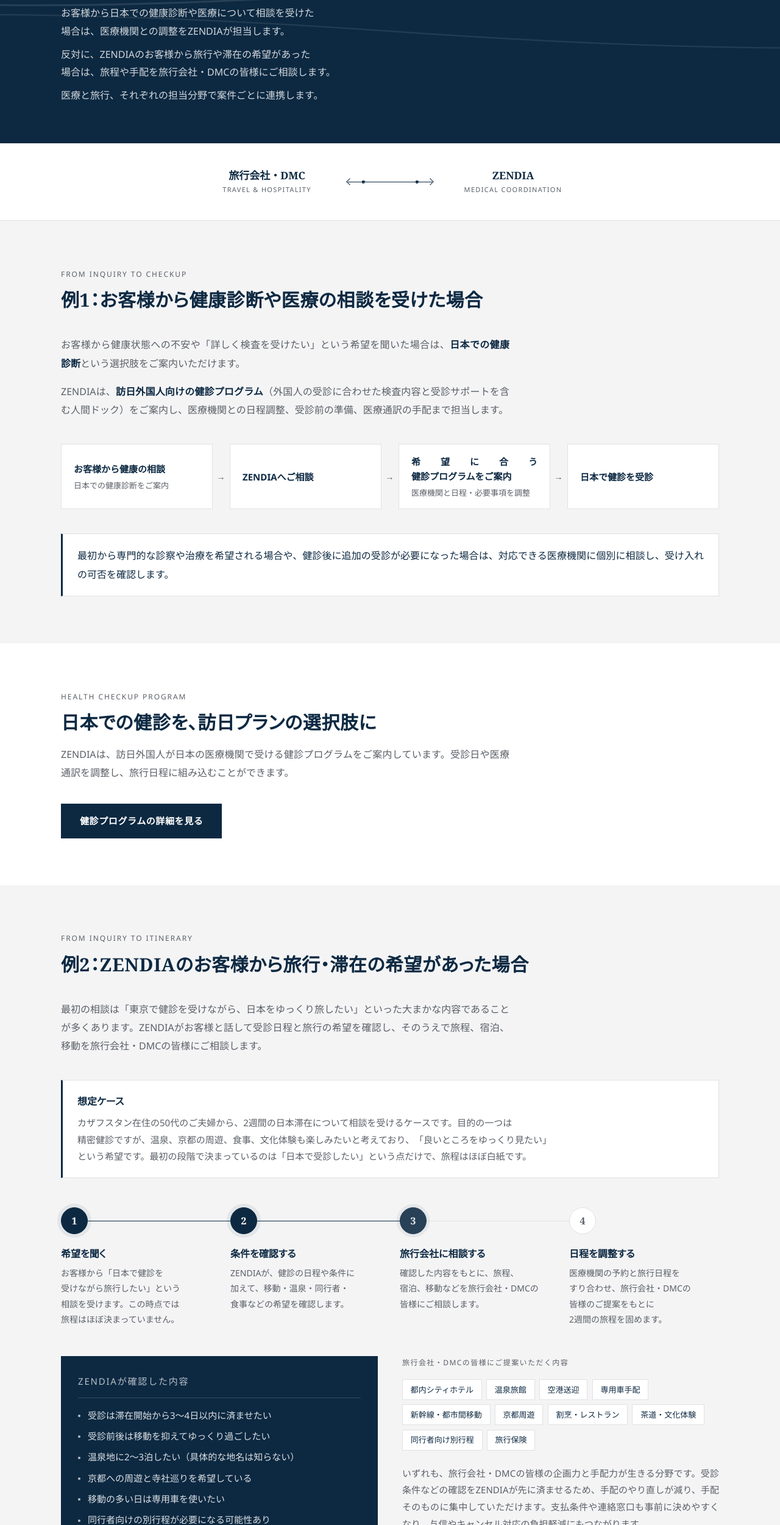
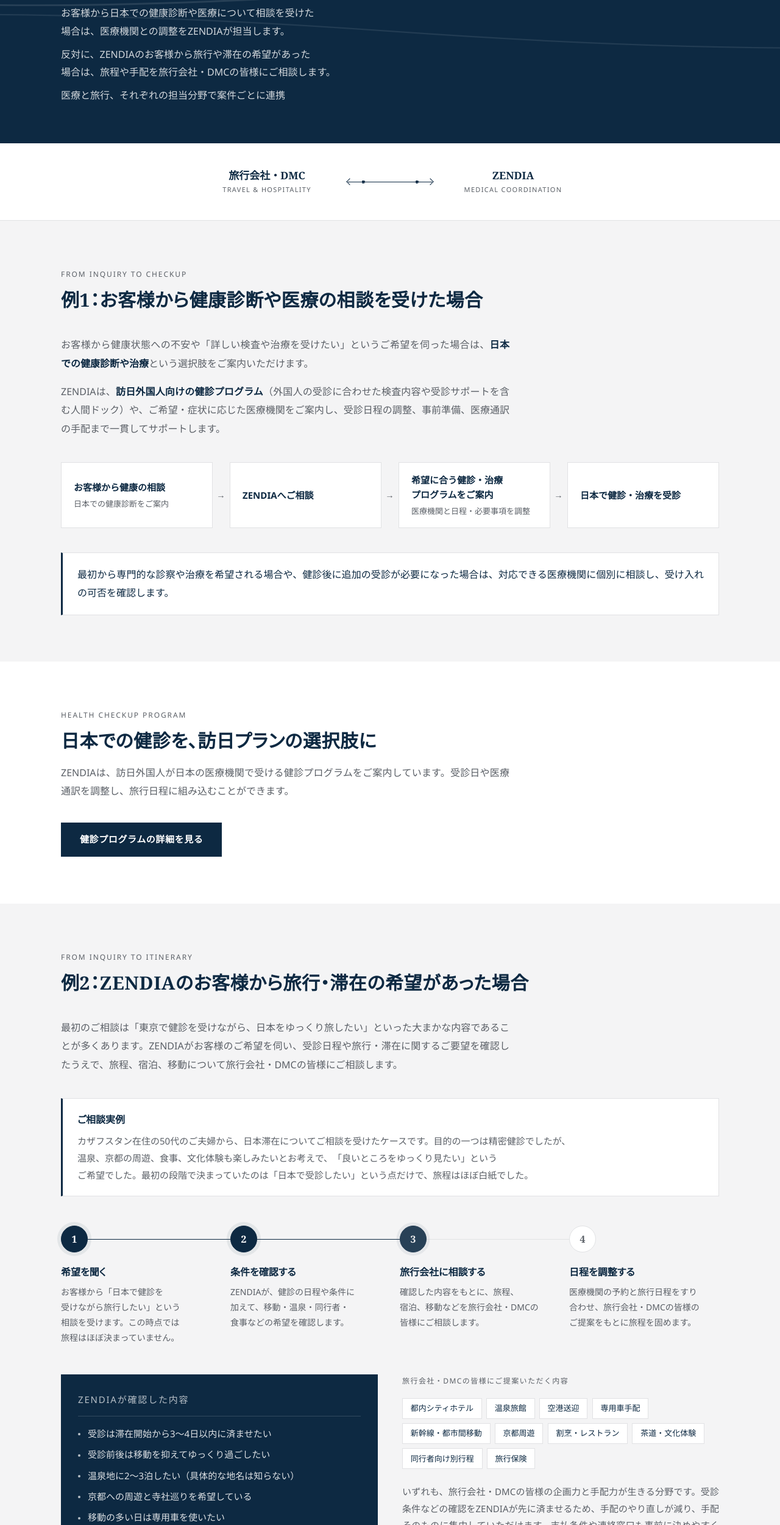
Before and after one commit to zendia0602/zendia-corporate, a plain HTML site: page travel-partners/index.html in a window 1280 px wide. Shown: the part 299-2800 px from the top of the page at 61% size. Drawn offline with Linux system fonts and the light colour scheme.

Commit message:
Update travel-partners copy for treatment and general tourism partnerships
Add treatment to the medical flow, rename the case to a real inquiry with
consistent past tense, drop the two-week framing, add a note on general
sightseeing products for Kazakhstan direct flights, add French to the
supported languages, and refresh the meta description.

Co-Authored-By: Claude Opus 5.5 <noreply@anthropic.com>

```diff
--- a/travel-partners/index.html
+++ b/travel-partners/index.html
@@ -4,7 +4,7 @@
 <meta charset="UTF-8">
 <meta name="viewport" content="width=device-width, initial-scale=1.0">
 <title>旅行会社の方へ | 株式会社ゼンディア（ZENDIA Inc.）</title>
-<meta name="description" content="ZENDIAが旅行会社様と連携する際の役割・担当範囲・連携内容についてご説明します。医療旅行プログラムの設計をお考えの旅行会社様は、ご相談ください。">
+<meta name="description" content="医療分野の専門性を持つZENDIAが、旅行会社・DMCの皆様とのB2B連携についてご説明します。訪日外国人の健診・治療の受診調整に加え、医療を伴わない一般観光のパッケージツアーやゴールデンルートの周遊旅行についても、協業のご相談を承ります。">
 <link rel="canonical" href="https://zendia.co.jp/travel-partners/">
 <link rel="stylesheet" href="../style.css?v=20261106f">
 </head>
@@ -52,10 +52,10 @@
     </div>
     <div class="page-hero-inner">
       <p class="page-hero-eyebrow reveal"><span class="pt-nobr">旅行会社・DMC</span>の皆様へ</p>
-      <h1 class="page-hero-title reveal reveal-delay-1">医療と旅行、<wbr>それぞれの<wbr>専門性で<wbr>訪日顧客を<wbr>支える。</h1>
+      <h1 class="page-hero-title reveal reveal-delay-1">医療と旅行の<wbr>専門性で<wbr>訪日顧客を<wbr>サポート</h1>
       <p class="page-hero-lead reveal reveal-delay-1 pt-balance">お客様から日本での<wbr>健康診断や<wbr>医療に<wbr>ついて<wbr>相談を<wbr>受けた<wbr>場合は、<wbr>医療機関との<wbr>調整を<wbr>ZENDIAが<wbr>担当します。</p>
       <p class="page-hero-lead reveal reveal-delay-1 pt-balance">反対に、ZENDIAの<wbr>お客様から<wbr>旅行や<wbr>滞在の<wbr>希望が<wbr>あった<wbr>場合は、<wbr>旅程や<wbr>手配を<wbr><span class="pt-nobr">旅行会社・DMC</span>の<wbr>皆様に<wbr>ご相談します。</p>
-      <p class="page-hero-lead reveal reveal-delay-1 pt-balance">医療と旅行、<wbr>それぞれの<wbr>担当分野で<wbr>案件ごとに<wbr>連携します。</p>
+      <p class="page-hero-lead reveal reveal-delay-1 pt-balance">医療と旅行、<wbr>それぞれの<wbr>担当分野で<wbr>案件ごとに<wbr>連携</p>
     </div>
   </section>
 
@@ -84,15 +84,15 @@
         <h2 class="section-title" id="example1-heading">例1：お客様から<wbr>健康診断や<wbr>医療の<wbr>相談を<wbr>受けた<wbr>場合</h2>
       </div>
       <div class="pt-prose reveal">
-        <p>お客様から健康状態への不安や「詳しく検査を受けたい」という希望を聞いた場合は、<strong>日本での健康診断</strong>という選択肢をご案内いただけます。</p>
-        <p>ZENDIAは、<strong>訪日外国人向けの健診プログラム</strong>（外国人の受診に合わせた検査内容と受診サポートを含む人間ドック）をご案内し、医療機関との日程調整、受診前の準備、医療通訳の手配まで担当します。</p>
+        <p>お客様から健康状態への不安や「詳しい検査や治療を受けたい」というご希望を伺った場合は、<strong>日本での健康診断や治療</strong>という選択肢をご案内いただけます。</p>
+        <p>ZENDIAは、<strong>訪日外国人向けの健診プログラム</strong>（外国人の受診に合わせた検査内容や受診サポートを含む人間ドック）や、ご希望・症状に応じた医療機関をご案内し、受診日程の調整、事前準備、医療通訳の手配まで一貫してサポートします。</p>
       </div>
 
       <ol class="pt-steps reveal" aria-label="ご相談から受診までの流れ">
         <li class="pt-step">お客様から<wbr>健康の相談<small>日本での<wbr>健康診断を<wbr>ご案内</small></li>
         <li class="pt-step">ZENDIAへご相談</li>
-        <li class="pt-step">希望に合う<wbr>健診プログラムを<wbr>ご案内<small>医療機関と<wbr>日程・<wbr>必要事項を<wbr>調整</small></li>
-        <li class="pt-step">日本で健診を受診</li>
+        <li class="pt-step" style="text-align: left;">希望に合う<wbr>健診・治療<wbr>プログラムを<wbr>ご案内<small>医療機関と<wbr>日程・<wbr>必要事項を<wbr>調整</small></li>
+        <li class="pt-step">日本で<wbr>健診・治療を<wbr>受診</li>
       </ol>
 
       <div class="pt-note reveal">
@@ -121,12 +121,12 @@
         <h2 class="section-title" id="example2-heading">例2：ZENDIAの<wbr>お客様から<wbr>旅行・<wbr>滞在の<wbr>希望が<wbr>あった<wbr>場合</h2>
       </div>
       <div class="pt-prose reveal">
-        <p>最初の相談は「東京で健診を受けながら、日本をゆっくり旅したい」といった大まかな内容であることが多くあります。ZENDIAがお客様と話して受診日程と旅行の希望を確認し、そのうえで旅程、宿泊、移動を<span class="pt-nobr">旅行会社・DMC</span>の皆様にご相談します。</p>
+        <p>最初のご相談は「東京で健診を受けながら、日本をゆっくり旅したい」といった大まかな内容であることが多くあります。ZENDIAがお客様のご希望を伺い、受診日程や旅行・滞在に関するご要望を確認したうえで、旅程、宿泊、移動について<span class="pt-nobr">旅行会社・DMC</span>の皆様にご相談します。</p>
       </div>
 
       <div class="pt-case reveal" style="margin-top: 2.5rem;">
-        <h3>想定ケース</h3>
-        <p class="pt-balance">カザフスタン在住の<wbr><span class="pt-nobr">50代</span>の<wbr>ご夫婦から、<wbr><span class="pt-nobr">2週間</span>の<wbr>日本滞在に<wbr>ついて<wbr>相談を<wbr>受ける<wbr>ケースです。<wbr>目的の<wbr>一つは<wbr>精密健診ですが、<wbr>温泉、<wbr>京都の<wbr>周遊、<wbr>食事、<wbr>文化体験も<wbr>楽しみたいと<wbr>考えており、<wbr><span class="pt-nobr">「良いところをゆっくり見たい」</span>という<wbr>希望です。<wbr>最初の<wbr>段階で<wbr>決まっているのは<wbr><span class="pt-nobr">「日本で受診したい」</span>という<wbr>点だけで、<wbr>旅程は<wbr>ほぼ白紙です。</p>
+        <h3>ご相談実例</h3>
+        <p class="pt-balance">カザフスタン在住の<wbr><span class="pt-nobr">50代</span>の<wbr>ご夫婦から、<wbr>日本滞在に<wbr>ついて<wbr>ご相談を<wbr>受けた<wbr>ケースです。<wbr>目的の<wbr>一つは<wbr>精密健診でしたが、<wbr>温泉、<wbr>京都の<wbr>周遊、<wbr>食事、<wbr>文化体験も<wbr>楽しみたいと<wbr>お考えで、<wbr><span class="pt-nobr">「良いところをゆっくり見たい」</span>という<wbr>ご希望でした。<wbr>最初の<wbr>段階で<wbr>決まっていたのは<wbr><span class="pt-nobr">「日本で受診したい」</span>という<wbr>点だけで、<wbr>旅程は<wbr>ほぼ白紙でした。</p>
       </div>
 
       <ol class="pt-timeline reveal" aria-label="相談から旅程が決まるまでの流れ" data-pt-flow>
@@ -148,7 +148,7 @@
         <li>
           <span class="pt-num" aria-hidden="true">4</span>
           <h3>日程を調整する</h3>
-          <p class="pt-balance">医療機関の予約と<wbr>旅行日程を<wbr>すり合わせ、<wbr><span class="pt-nobr">旅行会社・DMC</span>の<wbr>皆様の<wbr>ご提案を<wbr>もとに<wbr><span class="pt-nobr">2週間</span>の<wbr>旅程を<wbr>固めます。</p>
+          <p class="pt-balance">医療機関の予約と<wbr>旅行日程を<wbr>すり合わせ、<wbr><span class="pt-nobr">旅行会社・DMC</span>の<wbr>皆様の<wbr>ご提案を<wbr>もとに<wbr>旅程を<wbr>固めます。</p>
         </li>
       </ol>
 
@@ -185,7 +185,7 @@
       </div>
 
       <div class="pt-note reveal">
-        <p>完成する旅程は、個別の手配を並べただけのものではありません。受診スケジュール、移動、同行者、食事の希望を踏まえて組み立てた<span class="pt-nobr">2週間</span>であり、<span class="pt-nobr">旅行会社・DMC</span>の皆様のご提案があって初めて成り立ちます。ZENDIAは、その前提となる受診調整と条件の確認を担当します。</p>
+        <p>受診スケジュール、移動、同行者、食事の希望を踏まえて組み立てた旅程であり、<span class="pt-nobr">旅行会社・DMC</span>の皆様のご提案があって初めて成り立ちます。ZENDIAは、その前提となる受診調整と条件の確認を担当します。</p>
       </div>
     </div>
   </section>
@@ -216,6 +216,10 @@
 
       <p class="pt-lead-strong reveal">案件の紹介、共同提案、役割分担、収益条件は、各社の体制や案件内容に応じて個別にご相談します。</p>
 
+      <div class="pt-note reveal" style="margin-top: 2.5rem;">
+        <p>カザフスタンから日本への直行便の就航に伴い、医療を伴わない一般観光の需要も見込まれます。シンプルなパッケージツアーやゴールデンルートを巡る周遊旅行など、幅広い旅行商品のご提案についてもご相談を希望しています。</p>
+      </div>
+
       <div class="pt-panel reveal" style="margin-top: 2.5rem;">
         <h3>ZENDIAの主な<wbr>対応範囲</h3>
         <p class="pt-balance">訪日外国人向け健診プログラムの<wbr>ご案内、<wbr>医療機関との<wbr>日程・<wbr>受診調整、<wbr>必要書類の<wbr>確認、<wbr>医療通訳・<wbr>翻訳の<wbr>手配を<wbr>行います。</p>
@@ -231,12 +235,13 @@
       <div class="section-head reveal">
         <p class="pt-eyebrow" lang="en">Languages</p>
         <h2 class="section-title" id="languages-heading">対応言語</h2>
-        <p class="section-lead pt-balance"><span class="pt-nobr">旅行会社・DMC</span>の<wbr>皆様や<wbr>受診者との<wbr>連絡には、<wbr>以下の<wbr>言語で<wbr>対応しています。<wbr>英語圏・ロシア語圏を<wbr>はじめ、<wbr>さまざまな<wbr>国の<wbr>お客様が<wbr>対象です。</p>
+        <p class="section-lead pt-balance"><span class="pt-nobr">旅行会社・DMC</span>の<wbr>皆様や<wbr>受診者との<wbr>連絡には、<wbr>以下の<wbr>言語で<wbr>対応しています。<wbr>英語圏・ロシア語圏・<wbr>フランス語圏を<wbr>はじめ、<wbr>さまざまな<wbr>国の<wbr>お客様が<wbr>対象です。</p>
       </div>
       <ul class="pt-chips reveal">
         <li>日本語</li>
         <li><span lang="en">English</span>（英語）</li>
         <li><span lang="ru">Русский</span>（ロシア語）</li>
+        <li><span lang="fr">Français</span>（フランス語）</li>
         <li>他、多言語</li>
       </ul>
     </div>
```
